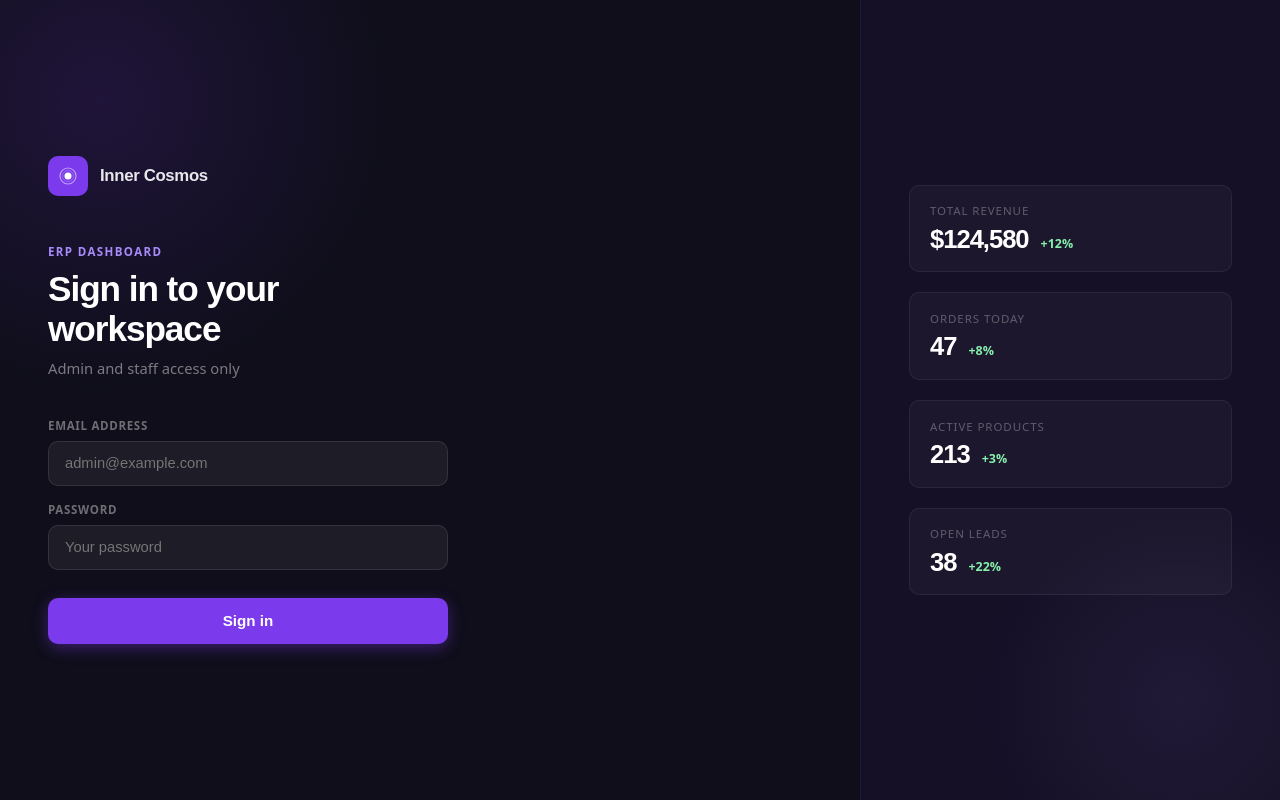
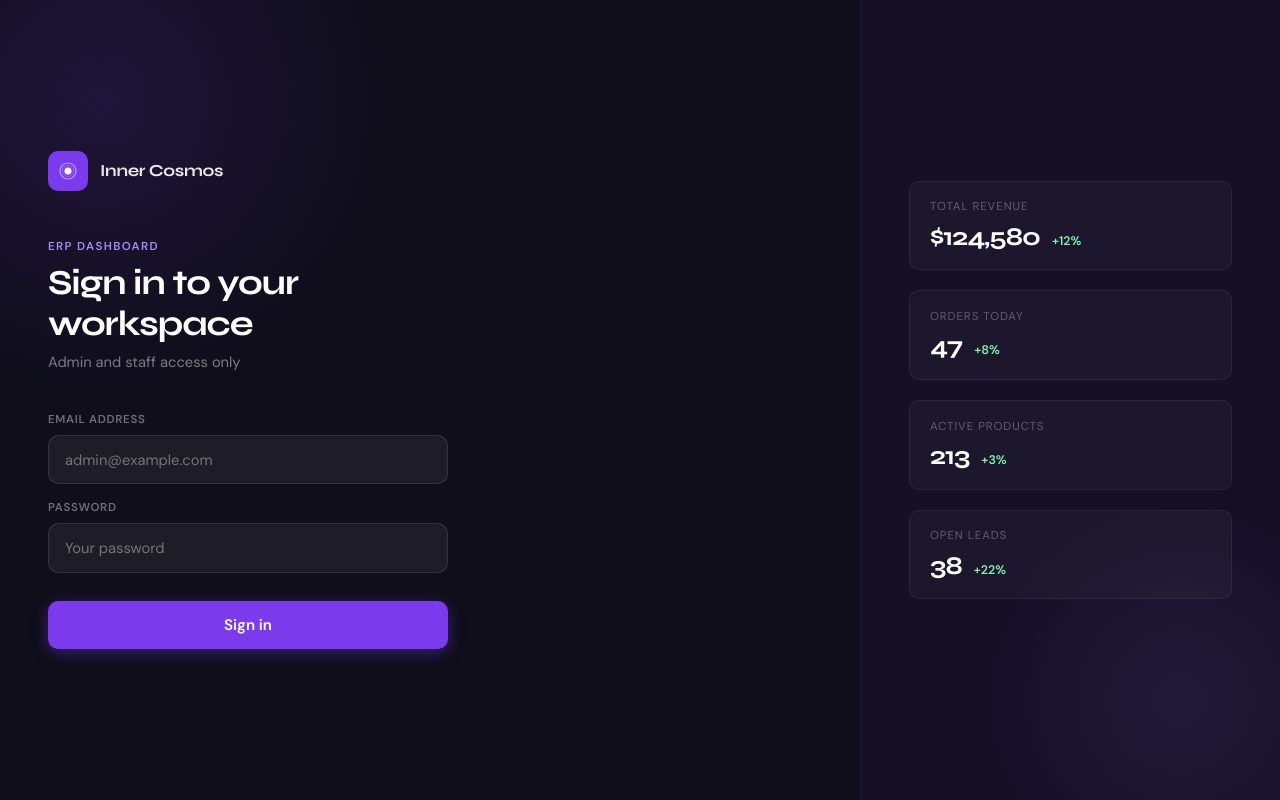
Before and after one commit to zimmar93/inner-cosmos, a Next.js app in the folder erp-frontend/: page /login in a window 1280 px wide. Built offline with nearby package versions, Linux system fonts and the light colour scheme; no server answers.

Commit message:
Add files via upload

```diff
--- a/erp-frontend/app/layout.tsx
+++ b/erp-frontend/app/layout.tsx
@@ -1,3 +1,4 @@
+import type { Metadata } from 'next';
 import { Toaster } from 'react-hot-toast';
 import './globals.css';
 
@@ -9,6 +10,11 @@
 export default function RootLayout({ children }: { children: React.ReactNode }) {
     return (
         <html lang="en">
+            <head>
+                <link rel="preconnect" href="https://fonts.googleapis.com" />
+                <link rel="preconnect" href="https://fonts.gstatic.com" crossOrigin="anonymous" />
+                <link href="https://fonts.googleapis.com/css2?family=Syne:wght@400;500;600;700;800&family=DM+Sans:ital,opsz,wght@0,9..40,300;0,9..40,400;0,9..40,500;0,9..40,600;1,9..40,300&display=swap" rel="stylesheet" />
+            </head>
             <body>
                 {children}
                 <Toaster
```
